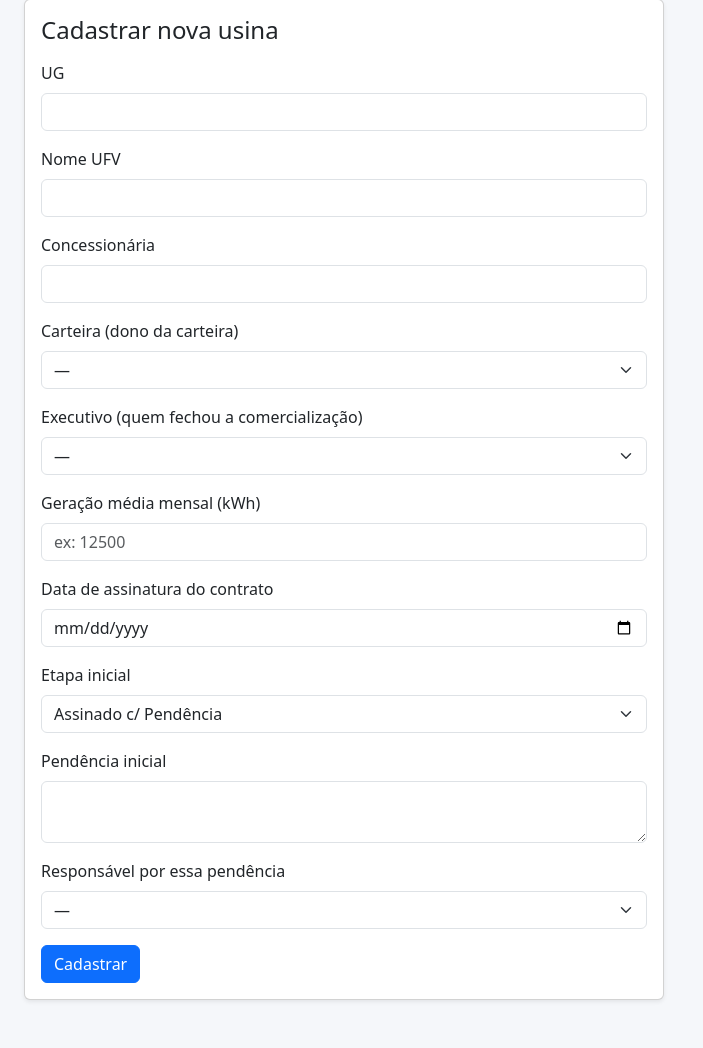
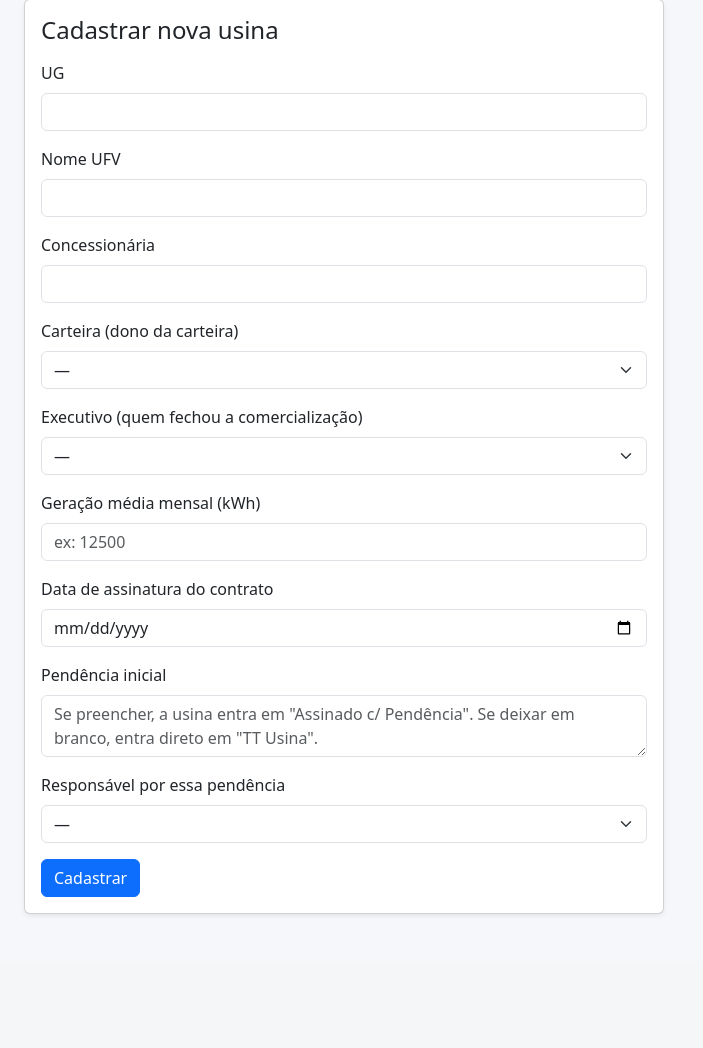
Before and after one commit to Relicetti/claude-code-workspace, a Flask app: page /usinas/nova in a window 1280 px wide. Shown: the part 128-1176 px from the top of the page, without its empty margins (0-703 px from the left). After the commit the page ends 1043 px from the top, so only its background shows below. Run offline with Flask 3, Linux system fonts and the light colour scheme; the visitor is signed in with stand-in values (Sample User, id 1); data comes from the database, SQL or seed files in the repository; data that the repository does not hold is empty; some libraries are stand-ins or nearby versions.

Commit message:
feat(fup-operacoes): fluxo automático de transição de etapas
Define o caminho obrigatório entre etapas (db.FLUXO) e passa a validar
toda mudança de etapa no servidor, restringindo os dropdowns às opções
realmente permitidas a partir da etapa atual. Etapa inicial da usina
nova agora é decidida automaticamente: com pendência informada, entra
em "Assinado c/ Pendência"; sem pendência, entra direto em "TT Usina".
Usinas em operação ganham um fluxo de "reabrir pro pipeline" para
voltar por Refazer Rateio, Consumo de Saldo Acumulado ou Rescisão.

Co-Authored-By: Claude Sonnet 5 <noreply@anthropic.com>

```diff
--- a/fup-operacoes/app.py
+++ b/fup-operacoes/app.py
@@ -359,6 +359,7 @@ def ver_etapa(idx):
         etapas_finais=db.ETAPAS_FINAIS,
         situacoes=db.SITUACOES,
         total_etapas=len(db.ETAPAS),
+        fluxo=db.FLUXO,
     )
 
 
@@ -445,6 +446,8 @@ def ver_usina(usina_id):
         etapas=db.ETAPAS,
         etapas_finais=db.ETAPAS_FINAIS,
         situacoes=db.SITUACOES,
+        fluxo=db.FLUXO,
+        fluxo_desde_operacao=db.FLUXO_DESDE_OPERACAO,
     )
 
 
@@ -482,20 +485,49 @@ def concluir_pendencia(pendencia_id):
 @app.route("/usina/<int:usina_id>/mudar-etapa", methods=["POST"])
 def mudar_etapa(usina_id):
     nova_etapa = request.form.get("nova_etapa", "").strip()
-    if nova_etapa not in db.ETAPAS and nova_etapa not in db.ETAPAS_FINAIS:
-        return "Etapa inválida", 400
     hoje_iso = date.today().isoformat()
     with db.conectar() as conn:
+        usina = db.buscar_usina(conn, usina_id)
+        if usina is None:
+            return "Usina não encontrada", 404
+
+        destinos_validos = db.FLUXO.get(usina["etapa_atual"], [])
+        if nova_etapa not in destinos_validos:
+            flash(
+                f"Não dá pra mudar {usina['nome_ufv']} de \"{usina['etapa_atual']}\" direto pra "
+                f"\"{nova_etapa}\". O fluxo permite ir só pra: {', '.join(destinos_validos) or 'nenhuma (etapa final)'}.",
+                "danger",
+            )
+            return redirect(url_for("ver_usina", usina_id=usina_id))
+
         if db.tem_pendencia_aberta(conn, usina_id):
-            usina = db.buscar_usina(conn, usina_id)
-            nome = usina["nome_ufv"] if usina else ""
             flash(
-                f"Não dá pra mudar a etapa de {nome}: há pendência(s) em aberto. "
+                f"Não dá pra mudar a etapa de {usina['nome_ufv']}: há pendência(s) em aberto. "
                 f"Marque todas como concluídas primeiro.", "warning",
             )
             return redirect(url_for("ver_usina", usina_id=usina_id))
         db.mudar_etapa(conn, usina_id, nova_etapa, hoje_iso, session["usuario_nome"])
     return redirect(request.referrer or url_for("dashboard"))
+
+
+@app.route("/usina/<int:usina_id>/reabrir-pipeline", methods=["POST"])
+def reabrir_pipeline(usina_id):
+    nova_etapa = request.form.get("nova_etapa", "").strip()
+    if nova_etapa not in db.FLUXO_DESDE_OPERACAO:
+        return "Etapa inválida", 400
+    hoje_iso = date.today().isoformat()
+    with db.conectar() as conn:
+        usina = db.buscar_usina(conn, usina_id)
+        if usina is None:
+            return "Usina não encontrada", 404
+        if usina["status"] != "operacao":
+            return "Essa usina não está em operação.", 400
+        db.reabrir_para_pipeline(conn, usina_id, nova_etapa, hoje_iso, session["usuario_nome"])
+        db.registrar_atividade(
+            conn, session["usuario_nome"], f"Reabriu do Operando para \"{nova_etapa}\"",
+            usina["nome_ufv"], datetime.now().isoformat(timespec="seconds"),
+        )
+    return redirect(url_for("ver_usina", usina_id=usina_id))
 
 
 @app.route("/usina/<int:usina_id>/situacao", methods=["POST"])
@@ -523,6 +555,8 @@ def nova_usina():
 
     hoje_iso = date.today().isoformat()
     data_assinatura = request.form.get("data_assinatura", "").strip() or None
+    pendencia = request.form.get("pendencia", "").strip()
+    etapa_inicial = "Assinado c/ Pendência" if pendencia else "TT Usina"
     with db.conectar() as conn:
         usina_id = db.criar_usina(
             conn,
@@ -533,9 +567,9 @@ def nova_usina():
             executivo=request.form.get("executivo", "").strip(),
             geracao_media_mensal=_parse_numero(request.form.get("geracao_media_mensal")),
             data_assinatura=data_assinatura,
-            etapa_inicial=request.form.get("etapa_inicial", db.ETAPAS[0]),
+            etapa_inicial=etapa_inicial,
             hoje_iso=hoje_iso,
-            pendencia=request.form.get("pendencia", "").strip(),
+            pendencia=pendencia,
             responsavel=request.form.get("responsavel", "").strip(),
             autor=session["usuario_nome"],
             criado_em=datetime.now().isoformat(timespec="seconds"),
@@ -562,7 +596,7 @@ def modelo_planilha():
         cel.fill = PatternFill("solid", fgColor="1A3A5C")
     # linha de exemplo pra guiar o preenchimento
     ws.append(["12345678", "UFV EXEMPLO", "ENEL RJ", "", "", "12500",
-               "15/01/2026", db.ETAPAS[0]])
+               "15/01/2026", "TT Usina"])
     larguras = [16, 28, 20, 16, 16, 24, 26, 24]
     for i, w in enumerate(larguras, start=1):
         ws.column_dimensions[chr(64 + i)].width = w
@@ -649,7 +683,7 @@ def importar_usinas():
                 continue
             etapa = _valor_celula(cel(row, "Etapa inicial"))
             if etapa not in db.ETAPAS:
-                etapa = db.ETAPAS[0]
+                etapa = "TT Usina"
             db.criar_usina(
                 conn,
                 ug_raw=ug,
--- a/fup-operacoes/db.py
+++ b/fup-operacoes/db.py
@@ -123,6 +123,25 @@ ETAPAS = [
 ]
 
 ETAPAS_FINAIS = ["Operação", "Rescindida"]
+
+# fluxo obrigatório: de cada etapa, pra quais a usina pode ir a seguir.
+# 1 destino = obrigatório; vários = a pessoa escolhe entre eles no dropdown.
+FLUXO = {
+    "Assinado c/ Pendência": ["TT Usina"],
+    "TT Usina": ["Separando Clientes"],
+    "Separando Clientes": ["Sem Clientes", "TT Cliente", "Aguardando Rateio"],
+    "Sem Clientes": ["Aguardando Rateio"],
+    "TT Cliente": ["Aguardando Rateio"],
+    "Aguardando Rateio": ["Aguardando Aprovação Rateio"],
+    "Aguardando Aprovação Rateio": ["Operação", "Refazer Rateio"],
+    "Refazer Rateio": ["Operação"],
+    "Consumo de Saldo Acumulado": ["Operação"],
+    "Rescisão": ["Rescindida"],
+}
+
+# a partir de "Operando" (status='operacao', fora do pipeline), a usina pode
+# voltar pro pipeline por um desses 3 pontos
+FLUXO_DESDE_OPERACAO = ["Refazer Rateio", "Consumo de Saldo Acumulado", "Rescisão"]
 
 
 @contextmanager
@@ -256,9 +275,10 @@ def mudar_etapa(conn, usina_id, nova_etapa, hoje_iso, autor):
             "INSERT INTO historico_etapas (usina_id, etapa, data_entrada, data_saida, autor) VALUES (?,?,?,NULL,?)",
             (usina_id, nova_etapa, hoje_iso, autor),
         )
-        # ao entrar numa etapa nova, a situação reinicia em "Pendente"
+        # ao entrar numa etapa nova, a situação reinicia (ninguém começou ainda)
         conn.execute(
-            "UPDATE usinas SET etapa_atual = ?, data_entrada_etapa_atual = ?, situacao_etapa = 'Pendente' WHERE id = ?",
+            "UPDATE usinas SET etapa_atual = ?, data_entrada_etapa_atual = ?, "
+            "situacao_etapa = '-', situacao_atualizada_em = NULL, situacao_atualizada_por = NULL WHERE id = ?",
             (nova_etapa, hoje_iso, usina_id),
         )
 
@@ -267,6 +287,21 @@ def mudar_situacao(conn, usina_id, situacao, usuario, quando):
     conn.execute(
         "UPDATE usinas SET situacao_etapa = ?, situacao_atualizada_em = ?, situacao_atualizada_por = ? WHERE id = ?",
         (situacao, quando, usuario, usina_id),
+    )
+
+
+def reabrir_para_pipeline(conn, usina_id, nova_etapa, hoje_iso, autor):
+    """Usina 'Operando' volta pro pipeline ativo (Refazer Rateio, Consumo de
+    Saldo Acumulado ou Em Rescisão)."""
+    conn.execute(
+        "INSERT INTO historico_etapas (usina_id, etapa, data_entrada, data_saida, autor) VALUES (?,?,?,NULL,?)",
+        (usina_id, nova_etapa, hoje_iso, autor),
+    )
+    conn.execute(
+        """UPDATE usinas SET status = 'ativa', etapa_atual = ?, data_entrada_etapa_atual = ?,
+           situacao_etapa = '-', situacao_atualizada_em = NULL, situacao_atualizada_por = NULL
+           WHERE id = ?""",
+        (nova_etapa, hoje_iso, usina_id),
     )
 
 
--- a/fup-operacoes/templates/nova_usina.html
+++ b/fup-operacoes/templates/nova_usina.html
@@ -50,16 +50,8 @@
         <input type="date" name="data_assinatura" class="form-control">
       </div>
       <div class="mb-3">
-        <label class="form-label">Etapa inicial</label>
-        <select name="etapa_inicial" class="form-select">
-          {% for e in etapas %}
-            <option value="{{ e }}">{{ e }}</option>
-          {% endfor %}
-        </select>
-      </div>
-      <div class="mb-3">
         <label class="form-label">Pendência inicial</label>
-        <textarea name="pendencia" class="form-control" rows="2"></textarea>
+        <textarea name="pendencia" class="form-control" rows="2" placeholder="Se preencher, a usina entra em &quot;Assinado c/ Pendência&quot;. Se deixar em branco, entra direto em &quot;TT Usina&quot;."></textarea>
       </div>
       <div class="mb-3">
         <label class="form-label">Responsável por essa pendência</label>
```
Also changed, not shown: fup-operacoes/templates/etapa.html (+6 -4 lines), fup-operacoes/templates/usina.html (+19 -4 lines).
